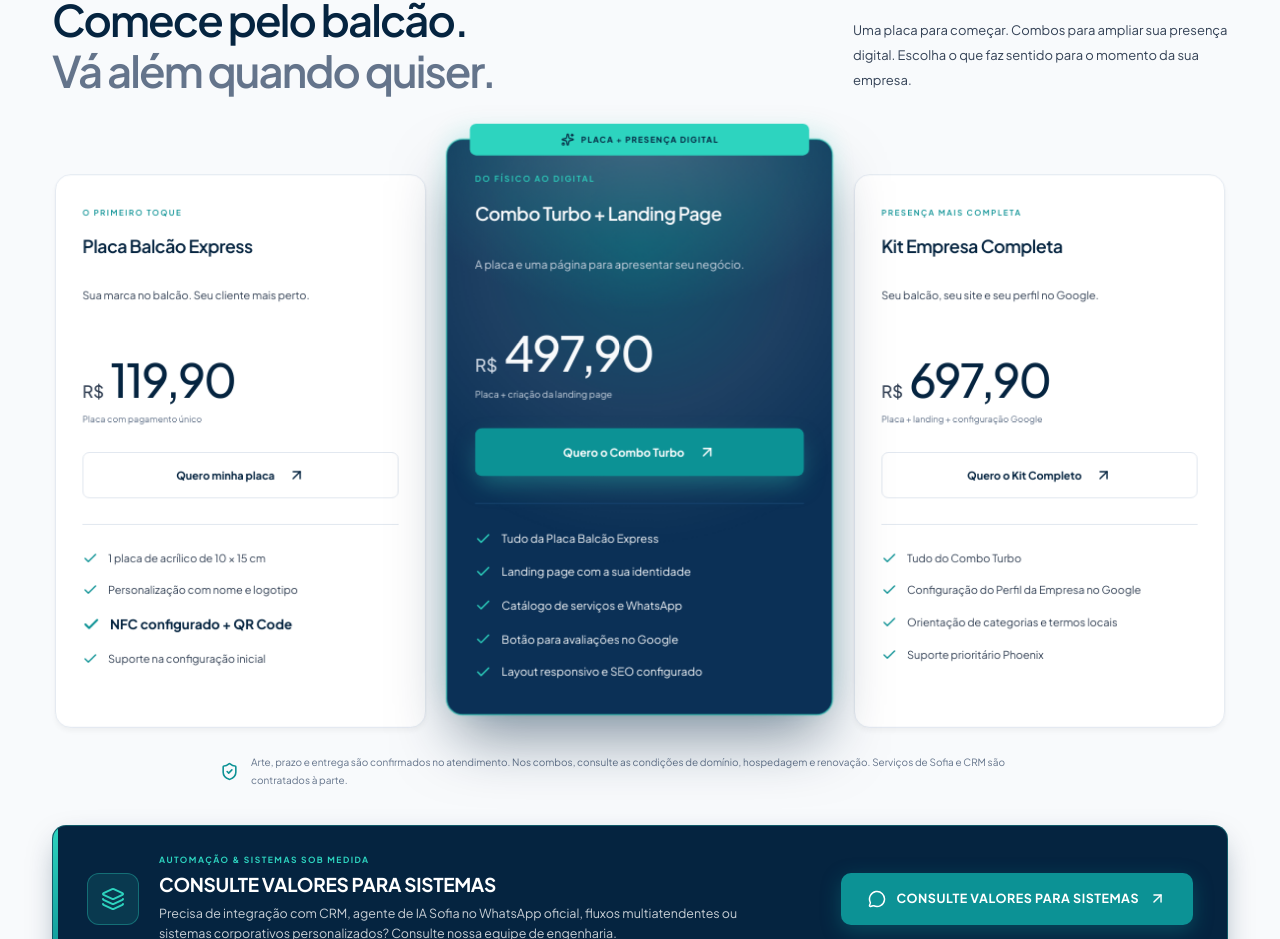
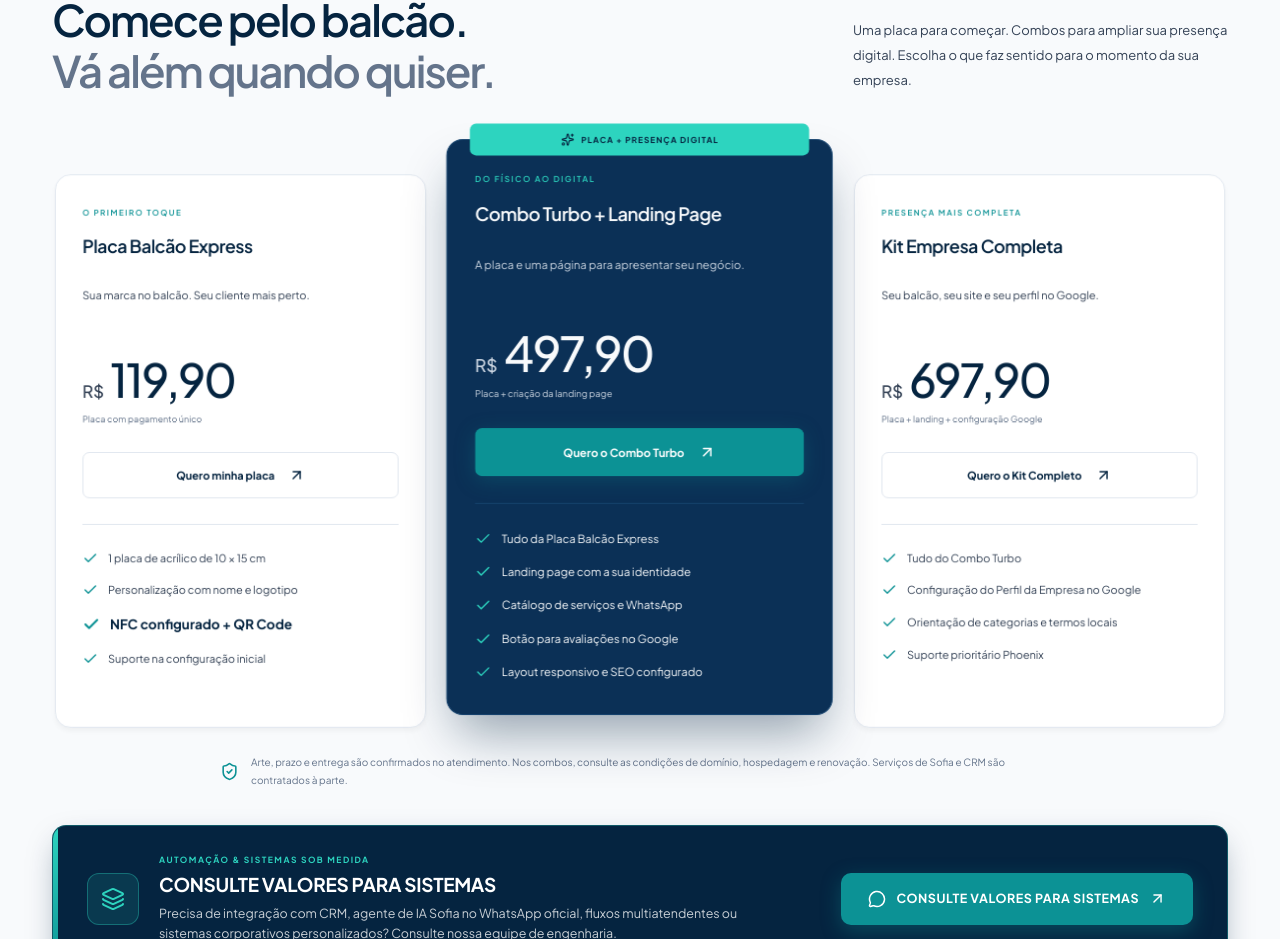
Before and after one commit to phoenixautomacoes/plaquinha, a React (Vite) app: page / in a window 1280 px wide. Shown: the part 4447-5386 px from the top of the page. Built offline with nearby package versions, Linux system fonts and the light colour scheme.

Commit message:
style: remover sombra e brilho verde dos cards de precos mantendo apenas o movimento

```diff
--- a/src/components/landing/landing.css
+++ b/src/components/landing/landing.css
@@ -1989,44 +1989,7 @@
   z-index: 2;
 }
 .price-card-spotlight {
-  position: absolute;
-  inset: 0;
-  border-radius: inherit;
-  pointer-events: none;
-  z-index: 1;
-  overflow: hidden;
-  opacity: 0;
-  transition: opacity 0.45s ease;
-  background:
-    radial-gradient(
-      360px circle at var(--mouse-x, 50%) var(--mouse-y, 20%),
-      rgba(12, 146, 149, 0.13),
-      rgba(45, 212, 191, 0.05) 45%,
-      transparent 75%
-    ),
-    radial-gradient(
-      ellipse 85% 35% at 50% 0%,
-      rgba(45, 212, 191, 0.16),
-      transparent 70%
-    );
-}
-.price-featured .price-card-spotlight {
-  background:
-    radial-gradient(
-      380px circle at var(--mouse-x, 50%) var(--mouse-y, 20%),
-      rgba(45, 212, 191, 0.22),
-      rgba(255, 255, 255, 0.08) 40%,
-      transparent 75%
-    ),
-    radial-gradient(
-      ellipse 90% 40% at 50% 0%,
-      rgba(255, 255, 255, 0.18),
-      rgba(45, 212, 191, 0.12) 45%,
-      transparent 75%
-    );
-}
-.price-card.price-card-active .price-card-spotlight {
-  opacity: 1;
+  display: none;
 }
 .price-card.price-card-active:not(.will-reveal:not(.is-visible)) {
   transform: perspective(1100px) translateY(-18px) scale(1.025) rotateX(var(--rx, 0deg)) rotateY(var(--ry, 0deg));
@@ -2037,17 +2000,13 @@
   z-index: 1;
 }
 .price-card:not(.price-featured).price-card-active {
-  border-color: rgba(12, 146, 149, 0.55);
-  box-shadow:
-    0 28px 55px -12px rgba(5, 36, 64, 0.18),
-    0 0 0 1px rgba(12, 146, 149, 0.22),
-    0 -8px 28px -8px rgba(45, 212, 191, 0.25);
+  border-color: #cbd5e1;
+  box-shadow: 0 24px 48px -12px rgba(15, 23, 42, 0.14);
 }
 .price-card:not(.price-featured).price-card-active .button-outline {
   background: var(--accent-primary);
   color: #ffffff;
   border-color: var(--accent-primary);
-  box-shadow: 0 10px 22px -4px rgba(12, 146, 149, 0.4);
 }
 .plan-eyebrow {
   font-size: 8px;
@@ -2158,11 +2117,8 @@
   box-shadow: 0 20px 35px -5px rgba(15, 23, 42, 0.35);
 }
 .price-featured.price-card-active {
-  border-color: rgba(45, 212, 191, 0.65);
-  box-shadow:
-    0 30px 60px -10px rgba(5, 36, 64, 0.5),
-    0 0 0 1px rgba(45, 212, 191, 0.3),
-    0 -8px 30px -6px rgba(45, 212, 191, 0.25);
+  border-color: var(--border-dark);
+  box-shadow: 0 26px 50px -10px rgba(5, 36, 64, 0.42);
 }
 .price-featured.price-card-inactive {
   box-shadow: 0 12px 24px -6px rgba(15, 23, 42, 0.22);
@@ -2213,9 +2169,6 @@
 .price-featured .button-blue {
   background: var(--accent-primary);
   color: #ffffff;
-}
-.price-featured.price-card-active .button-blue {
-  box-shadow: 0 10px 24px -4px rgba(45, 212, 191, 0.35);
 }
 .price-featured .button-blue:hover {
   background: var(--accent-primary-hover);
```
